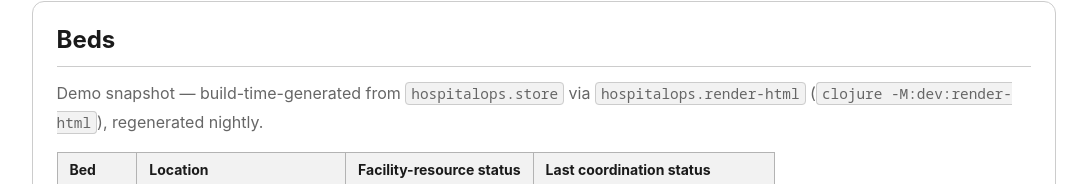
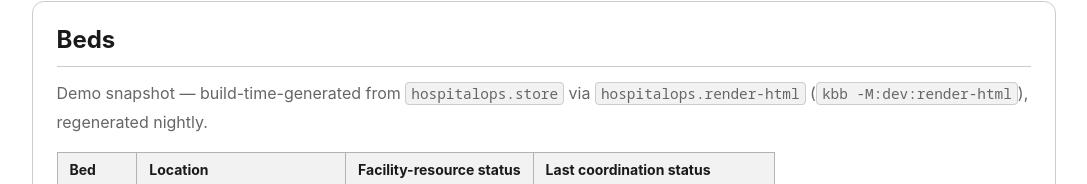
Before and after one commit to cloud-itonami/cloud-itonami-isic-861, a plain HTML site: page docs/samples/operator-console.html in a window 1280 px wide. Shown: the part 235-419 px from the top of the page, without its empty margins (89-1176 px from the left). Drawn offline with Linux system fonts and the light colour scheme.

Commit message:
kbb: rewrite 13 Clojure-CLI/bb/nbb/shadow-cljs invocation(s) in 7 file(s) to kbb/amu
Owner decision 2026-09-11: `clojure -M:<alias>` / `clj -M` / `bb <task>` /
`nbb <script>` become `kbb …` (kotoba-lang/kotoba bin/kbb_deps.cljk resolves
deps.edn aliases onto the JVM-free engine); `shadow-cljs release|compile|watch`
becomes `amu compile --target wasm32-browser`. Text only; no mirror; fix-forward.

ADR: adr-2609112000-kbb-cutover-clojure-cli-text

Co-Authored-By: Claude Opus 5 (1M context) <noreply@anthropic.com>
Claude-Session: https://claude.ai/code/session_01JVx3D3QpgSHNgJBLe35yyx

```diff
--- a/docs/samples/operator-console.html
+++ b/docs/samples/operator-console.html
@@ -2468,7 +2468,7 @@ img,svg { max-width: 100%; height: auto; }</style></head><body>
 <main>
   <section class="card">
     <h2>Beds</h2>
-    <p class="muted">Demo snapshot — build-time-generated from <code>hospitalops.store</code> via <code>hospitalops.render-html</code> (<code>clojure -M:dev:render-html</code>), regenerated nightly.</p>
+    <p class="muted">Demo snapshot — build-time-generated from <code>hospitalops.store</code> via <code>hospitalops.render-html</code> (<code>kbb -M:dev:render-html</code>), regenerated nightly.</p>
     <table>
       <thead><tr><th>Bed</th><th>Location</th><th>Facility-resource status</th><th>Last coordination status</th></tr></thead>
       <tbody>
```
Also changed, not shown: 6 other files.
